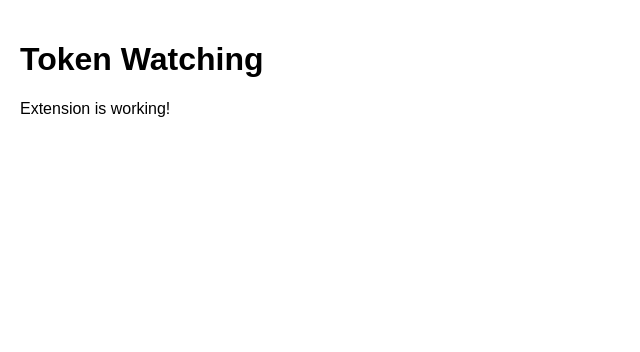
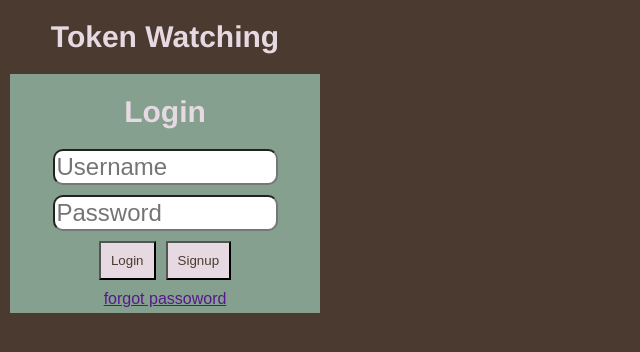
Before and after one commit to I-Asous/TokenWatching, a React (Vite) app: page / in a window 1280 px wide. Shown: the top 352 px of the page, without its empty margins (0-640 px from the left). Built offline with nearby package versions, Linux system fonts and the light colour scheme.

Commit message:
Update extension frontend

```diff
--- a/src/App.jsx
+++ b/src/App.jsx
@@ -1,9 +1,25 @@
 function App() {
   return (
-    <div>
+    <>
+    <div className="Logo">
       <h1>Token Watching</h1>
-      <p>Extension is working!</p>
+      </div>
+
+      <div className="Board1">
+      <h1>Login</h1>
+
+      <div className="input-login">
+      <input type="text" name="username-id" placeholder="Username" />
+      <input type="text" name="password-id" placeholder="Password" />
+      </div>
+
+      <div className="buttons">
+        <button>Login</button>
+        <button>Signup</button>
+      </div>
+        <a href="">forgot passoword</a>
     </div>
+    </>
   );
 }
 
--- a/src/style.css
+++ b/src/style.css
@@ -1,7 +1,60 @@
 body {
-  width: 300px;
+  background-color:#4B3A30;
+  width: 330px;
   min-height: 150px;
   margin: 0;
-  padding: 20px;
   font-family: Arial, sans-serif;
+  padding-bottom: 10px;
 }
+.Logo{
+  margin-top: 0;
+  border-top: 0;
+}
+
+h1{
+  font-family: 'Franklin Gothic Medium', 'Arial Narrow', Arial, sans-serif;
+  font-size: 30px;
+  color: #E6D9E2;
+  text-shadow: 5px,5px,5px rgb(0, 0, 0);/* fix later */
+  text-align: center;
+}
+.Board1{
+margin-left: 10px;
+margin-right: 10px;
+padding-top: 1px;
+padding-bottom: 5px;
+text-align: center;
+background-color: #85A08F;
+}
+input{
+  width: 70%;
+  outline: none;
+  font-size: 1.5em;
+  line-height: 30px ;
+  border-radius: 10px;
+
+}
+.input-login{
+  padding-bottom: 10px;
+  display: flex;
+  gap: 10px;
+  flex-direction: column;
+  align-items: center;
+}
+
+.buttons{
+  display: flex;
+  gap: 10px;
+  align-items: center;
+  justify-content: center;
+  padding-bottom: 10px;
+
+}
+
+button{
+  padding: 10px;
+  font-size: auto;
+  text-align: center;
+  background-color: #E6D9E2;
+  color: #4B3A30;
+}
```
Also changed, not shown: content.js (added, +10 -0 lines), Token_Watching_Logo.png (added), hello_extensions.png (deleted), manifest.json.
